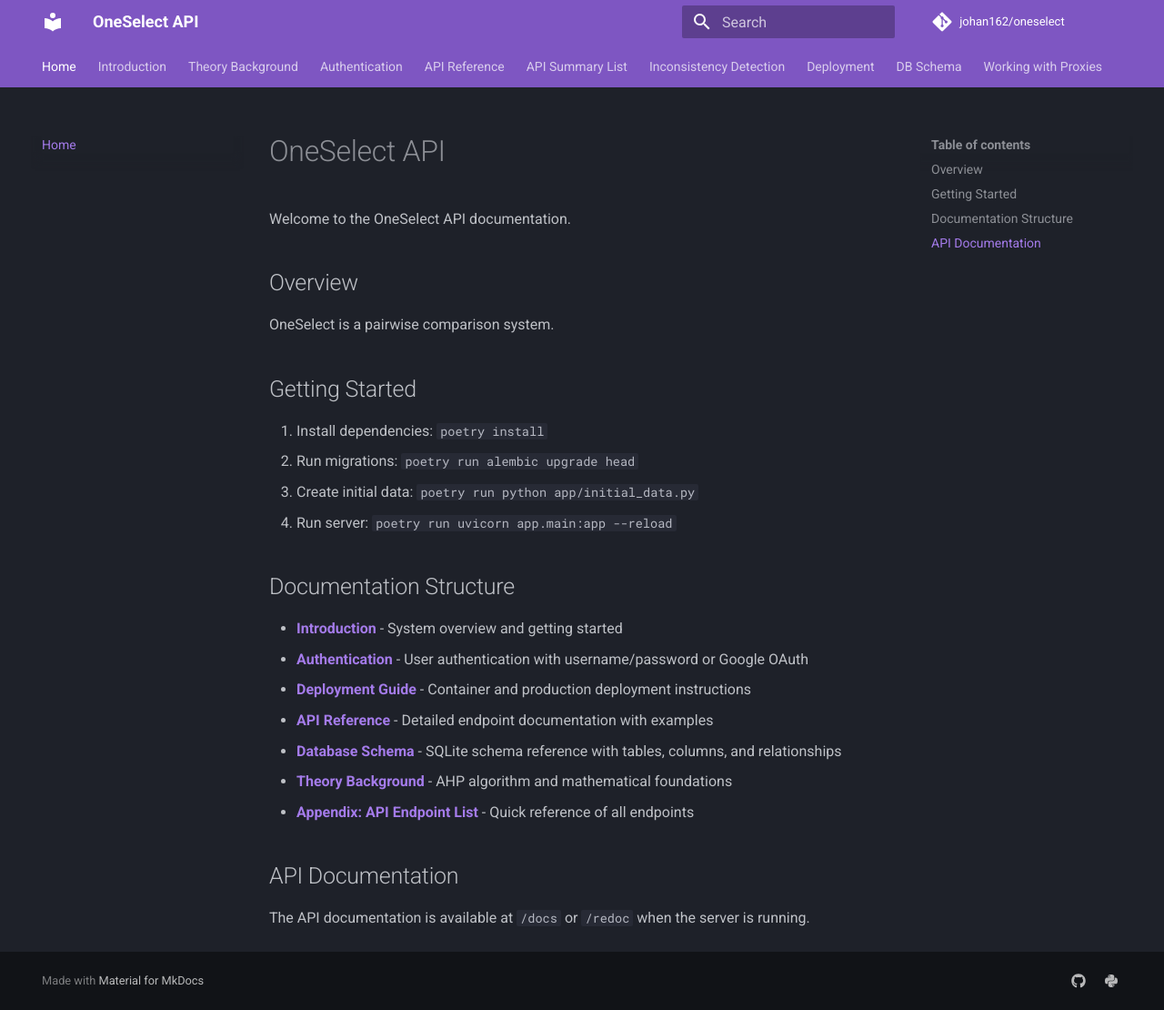
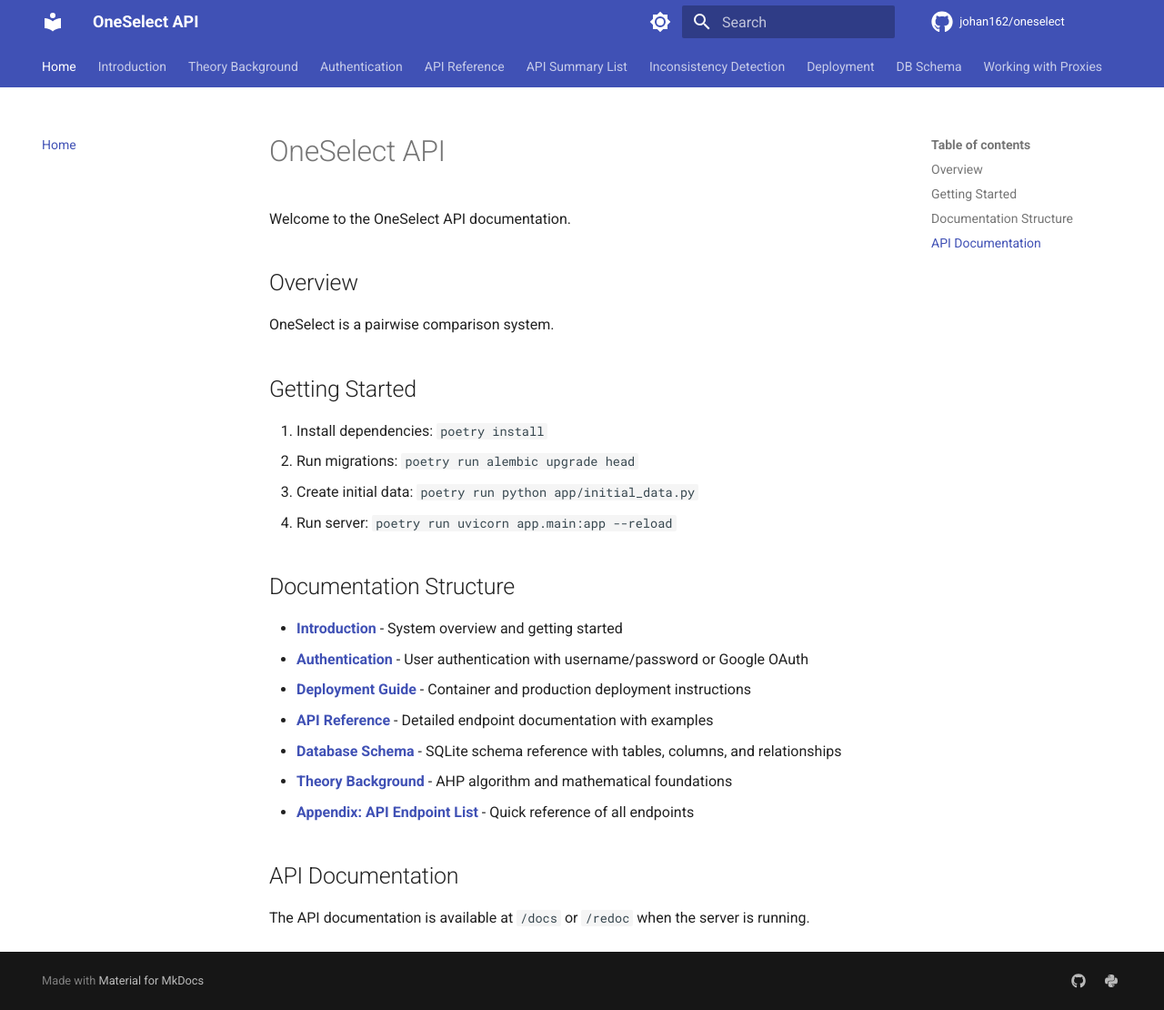
Before and after one commit to johan162/oneselect, an MkDocs documentation site: the page built from docs/index.md, in a window 1280 px wide and 1110 px high. Shown: the whole window at 91% size. Built offline with MkDocs 1.6.1 and Material for MkDocs 9.7.7, drawn with Linux system fonts in a browser that asks for light colours; comment, search, counter and statistics services are not loaded; the version menu is left out.

Commit message:
Update mkdocs config

```diff
--- a/mkdocs.yml
+++ b/mkdocs.yml
@@ -5,23 +5,40 @@
 
 repo_name: johan162/oneselect
 repo_url: https://github.com/johan162/oneselect
+edit_uri: edit/main/docs/
 
 theme:
   name: material
   palette:
-    scheme: slate
-    primary: deep purple
-    accent: purple
+    # Light mode
+    - media: "(prefers-color-scheme: light)"
+      scheme: default
+      primary: indigo
+      accent: indigo
+      toggle:
+        icon: material/brightness-7
+        name: Switch to dark mode
+    # Dark mode
+    - media: "(prefers-color-scheme: dark)"
+      scheme: slate
+      primary: indigo
+      accent: indigo
+      toggle:
+        icon: material/brightness-4
+        name: Switch to light mode
   features:
+    - navigation.instant
+    - navigation.tracking
     - navigation.tabs
     - navigation.sections
+    - navigation.expand
     - navigation.top
+    - search.suggest
     - search.highlight
-    - search.suggest
     - content.code.copy
-
-plugins:
-  - search
+    - content.code.annotate
+  icon:
+    repo: fontawesome/brands/github
 
 nav:
   - Home: index.md
@@ -34,6 +51,11 @@
   - Deployment: deployment.md
   - DB Schema: database_schema.md
   - Working with Proxies: working-with-proxies.md
+
+
+plugins:
+  - search
+
 
 markdown_extensions:
   - pymdownx.highlight:
```
